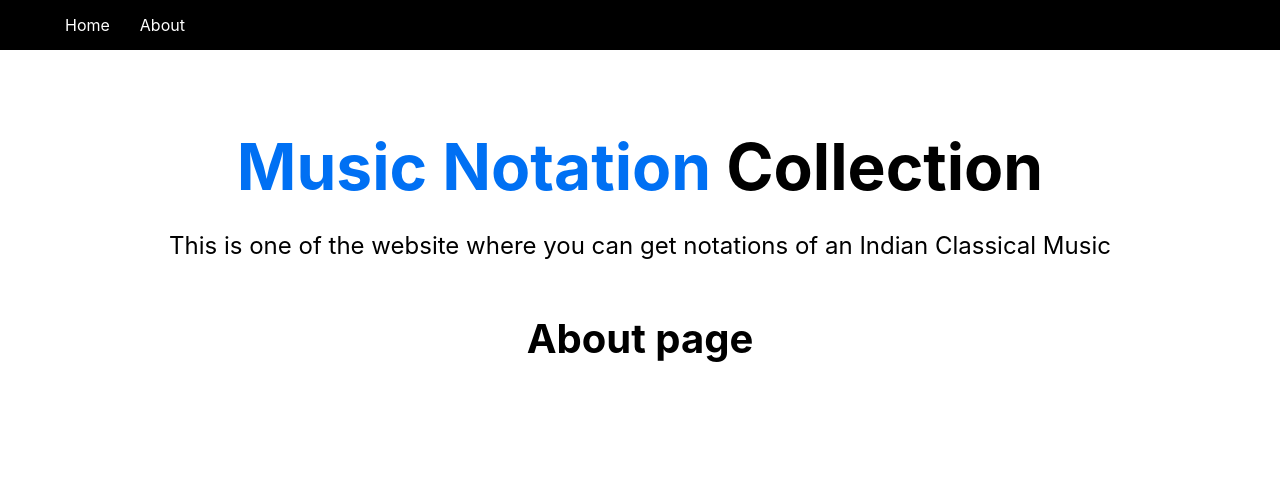
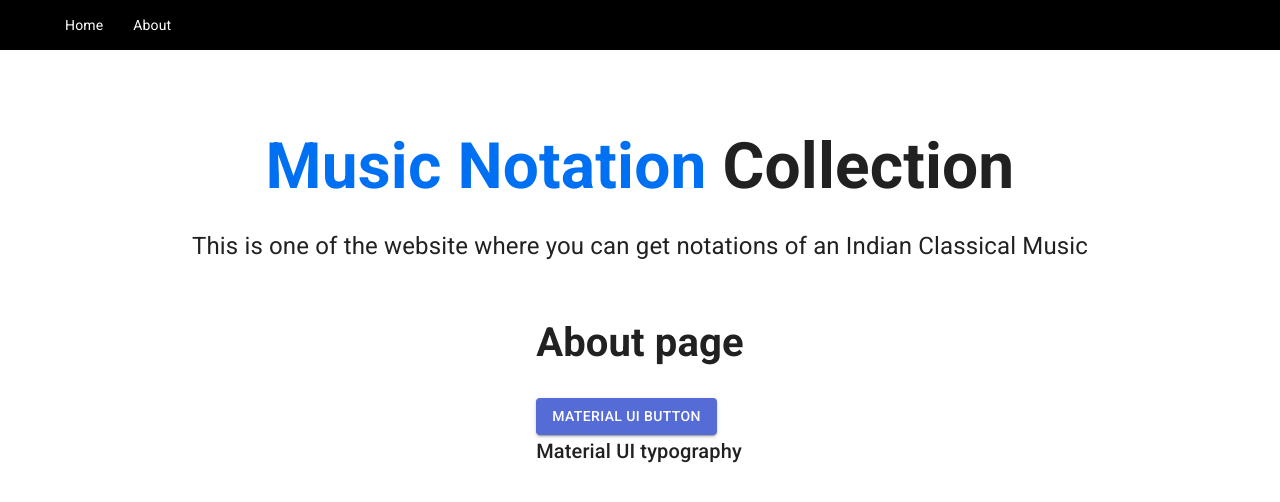
Before and after one commit to vkbiotech841/next-js-demo, a Next.js app: page /about in a window 1280 px wide. Shown: the top 502 px of the page. Built offline with nearby package versions, Linux system fonts and the light colour scheme.

Commit message:
material UI added

```diff
--- a/components/ArticleList.js
+++ b/components/ArticleList.js
@@ -5,7 +5,7 @@ const ArticleList = ({ articles }) => {
     return (
         <div className={articleStyles.grid}>
             {articles.map((article) => (
-                <ArticleItem article={article} />
+                <ArticleItem article={article} key={article.id} />
             ))}
 
         </div>
--- a/package.json
+++ b/package.json
@@ -8,6 +8,7 @@
     "start": "next start"
   },
   "dependencies": {
+    "@material-ui/core": "^4.11.3",
     "next": "10.0.7",
     "react": "17.0.1",
     "react-dom": "17.0.1"
--- a/pages/_app.js
+++ b/pages/_app.js
@@ -1,14 +1,50 @@
 import '../styles/globals.css';
-
 import Layout from '../components/Layout';
 
-function MyApp({ Component, pageProps }) {
+import React from 'react';
+import PropTypes from 'prop-types';
+import Head from 'next/head';
+import { ThemeProvider } from '@material-ui/core/styles';
+import CssBaseline from '@material-ui/core/CssBaseline';
+import theme from '../src/theme';
+
+export default function MyApp({ Component, pageProps }) {
+
+  React.useEffect(() => {
+    // Remove the server-side injected CSS.
+    const jssStyles = document.querySelector('#jss-server-side');
+    if (jssStyles) {
+      jssStyles.parentElement.removeChild(jssStyles);
+    }
+  }, []);
+
+
   return (
-    <Layout>
-      <Component {...pageProps} />
-    </Layout>
+
+    <React.Fragment>
+
+      <Head>
+        <title>My page</title>
+        <meta name="viewport" content="minimum-scale=1, initial-scale=1, width=device-width" />
+      </Head>
+
+      <ThemeProvider theme={theme}>
+        {/* CssBaseline kickstart an elegant, consistent, and simple baseline to build upon. */}
+        <CssBaseline />
+
+        <Layout>
+          <Component {...pageProps} />
+        </Layout>
+
+      </ThemeProvider>
+
+    </React.Fragment>
+
   )
 
 }
 
-export default MyApp
+MyApp.propTypes = {
+  Component: PropTypes.elementType.isRequired,
+  pageProps: PropTypes.object.isRequired,
+};
--- a/pages/_document.js
+++ b/pages/_document.js
@@ -1,17 +1,71 @@
 import Document, { Html, Head, Main, NextScript } from 'next/document';
 
-class MyDocument extends Document {
+import React from 'react';
+import { ServerStyleSheets } from '@material-ui/core/styles';
+import theme from '../src/theme';
+
+export default class MyDocument extends Document {
     render() {
         return (
             <Html lang='en'>
-                <Head />
+                <Head>
+                    {/* PWA primary color */}
+                    <meta name="theme-color" content={theme.palette.primary.main} />
+                    <link
+                        rel="stylesheet"
+                        href="https://fonts.googleapis.com/css?family=Roboto:300,400,500,700&display=swap"
+                    />
+                </Head>
+
                 <body>
                     <Main />
                     <NextScript />
                 </body>
+
             </Html>
         )
     }
 }
 
-export default MyDocument;
+// `getInitialProps` belongs to `_document` (instead of `_app`),
+// it's compatible with server-side generation (SSG).
+MyDocument.getInitialProps = async (ctx) => {
+    // Resolution order
+    //
+    // On the server:
+    // 1. app.getInitialProps
+    // 2. page.getInitialProps
+    // 3. document.getInitialProps
+    // 4. app.render
+    // 5. page.render
+    // 6. document.render
+    //
+    // On the server with error:
+    // 1. document.getInitialProps
+    // 2. app.render
+    // 3. page.render
+    // 4. document.render
+    //
+    // On the client
+    // 1. app.getInitialProps
+    // 2. page.getInitialProps
+    // 3. app.render
+    // 4. page.render
+
+    // Render app and page and get the context of the page with collected side effects.
+    const sheets = new ServerStyleSheets();
+    const originalRenderPage = ctx.renderPage;
+
+    ctx.renderPage = () =>
+        originalRenderPage({
+            enhanceApp: (App) => (props) => sheets.collect(<App {...props} />),
+        });
+
+    const initialProps = await Document.getInitialProps(ctx);
+
+    return {
+        ...initialProps,
+        // Styles fragment is rendered after the app and page rendering finish.
+        styles: [...React.Children.toArray(initialProps.styles), sheets.getStyleElement()],
+    };
+};
--- a/pages/about.js
+++ b/pages/about.js
@@ -1,10 +1,18 @@
 import Meta from '../components/Meta';
+import Button from '@material-ui/core/Button';
+import Typography from '@material-ui/core/Typography';
 
 const about = () => {
     return (
         <div>
             <Meta title='about' />
             <h1>About page</h1>
+            <Button variant="contained" color="primary" >
+                Material UI button
+            </Button>
+            <Typography variant="h6" component="h1" gutterBottom>
+                Material UI typography
+            </Typography>
         </div>
     )
 }
--- a/pages/index.js
+++ b/pages/index.js
@@ -8,7 +8,6 @@ export default function Home({ articles }) {
 
     <div>
       <ArticleList articles={articles} />
-
       <Image src="/images/vikram.jpg" height={100} width={120} />
     </div>
 
--- /dev/null
+++ b/src/theme.js
@@ -0,0 +1,22 @@
+import { createMuiTheme } from '@material-ui/core/styles';
+import { red } from '@material-ui/core/colors';
+
+// Create a theme instance.
+const theme = createMuiTheme({
+  palette: {
+    primary: {
+      main: '#556cd6',
+    },
+    secondary: {
+      main: '#19857b',
+    },
+    error: {
+      main: red.A400,
+    },
+    background: {
+      default: '#fff',
+    },
+  },
+});
+
+export default theme;
--- a/styles/globals.css
+++ b/styles/globals.css
@@ -2,8 +2,7 @@ html,
 body {
   padding: 0;
   margin: 0;
-  font-family: -apple-system, BlinkMacSystemFont, Segoe UI, Roboto, Oxygen,
-    Ubuntu, Cantarell, Fira Sans, Droid Sans, Helvetica Neue, sans-serif;
+  font-family: -apple-system, BlinkMacSystemFont, Segoe UI, Roboto, Oxygen, Ubuntu, Cantarell, Fira Sans, Droid Sans, Helvetica Neue, sans-serif;
 }
 
 a {
```
Also changed, not shown: 1 other file (tests, documents, lock files or other folders).
